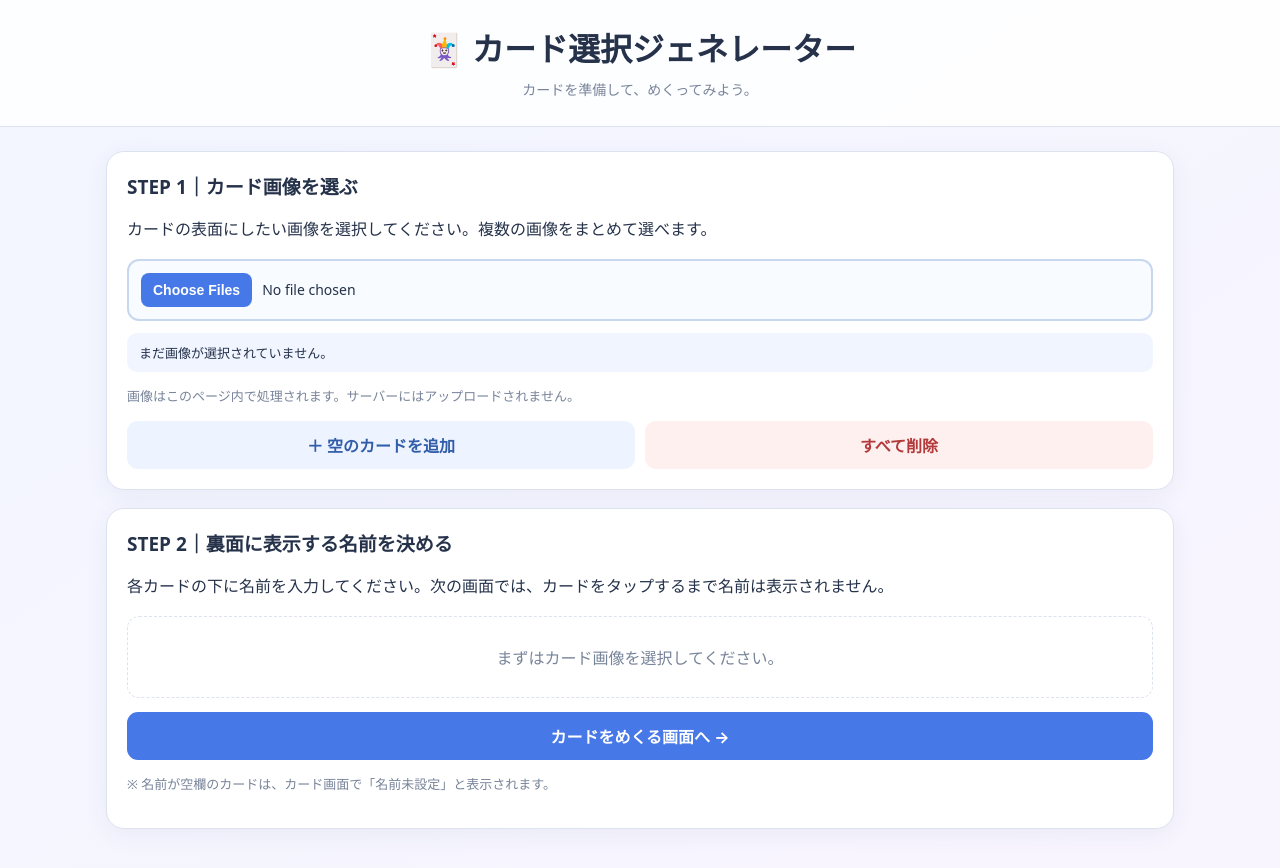
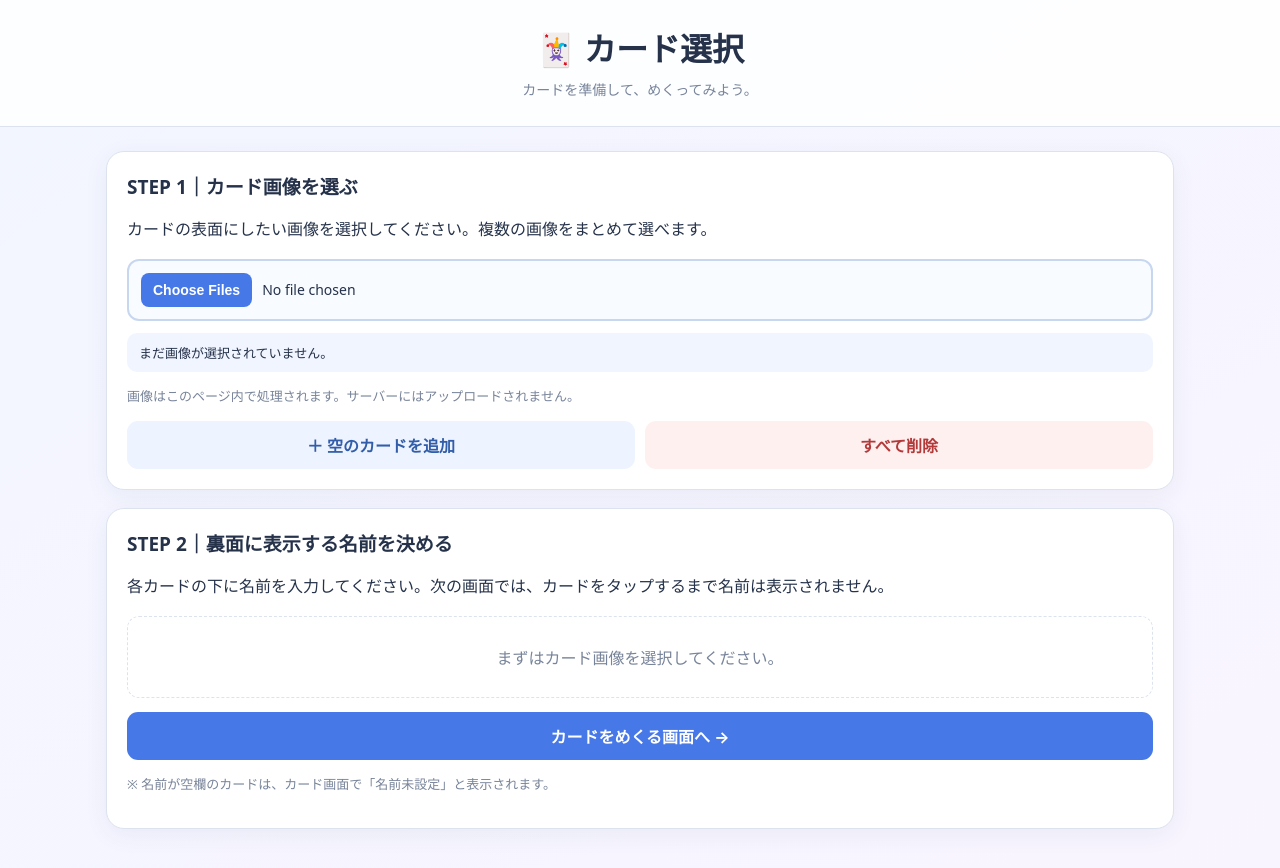
Before and after one commit to ruruchan1128/card-selection-generator, a plain HTML site: page index.html in a window 1280 px wide. Drawn offline with Linux system fonts and the light colour scheme.

Commit message:
Update index.html

```diff
--- a/index.html
+++ b/index.html
@@ -240,7 +240,7 @@ button:disabled { opacity: .45; cursor: not-allowed; }
 <body>
 
 <header>
-  <h1>🃏 カード選択ジェネレーター</h1>
+  <h1>🃏 カード選択</h1>
   <p id="headerSubtitle">カードを準備して、めくってみよう。</p>
 </header>
 
```
